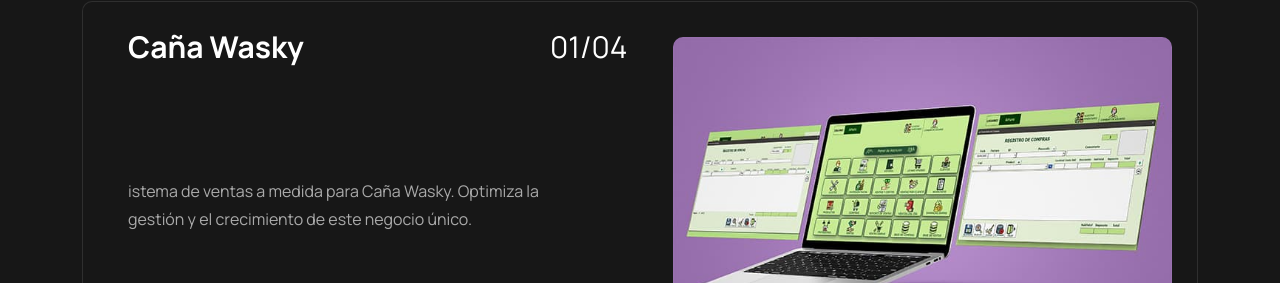
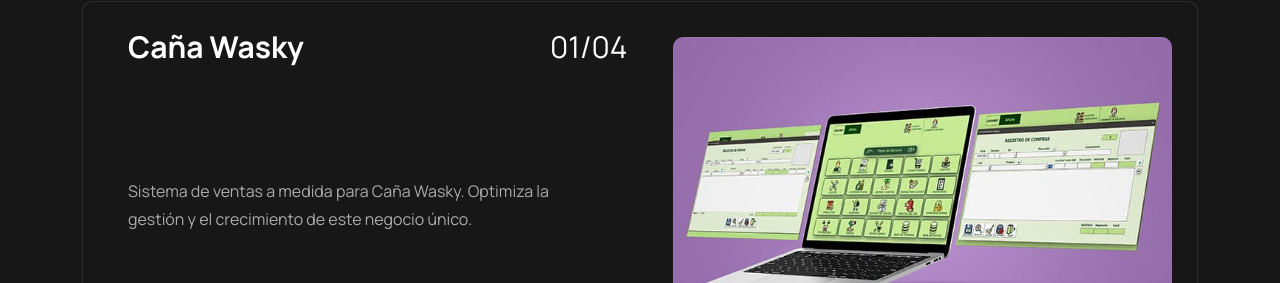
Before and after one commit to ArturoVela/Porta, a Next.js app: page / in a window 1280 px wide. Shown: the part 3712-3995 px from the top of the page. Built offline with nearby package versions, Linux system fonts and the light colour scheme.

Commit message:
Actualizar Project2.jsx

```diff
--- a/src/app/Components/Project/Project2.jsx
+++ b/src/app/Components/Project/Project2.jsx
@@ -26,7 +26,7 @@
         {
             title:'Caña Wasky',
             number:'01/04',
-            content:'istema de ventas a medida para Caña Wasky. Optimiza la gestión y el crecimiento de este negocio único.',
+            content:'Sistema de ventas a medida para Caña Wasky. Optimiza la gestión y el crecimiento de este negocio único.',
             img:'/assets/images/portfolio/portfolio1_1.jpg',
             tag:'Sistema ventas, Interfaz de usuario (UI)',
             year:'( 2025 )',
```
